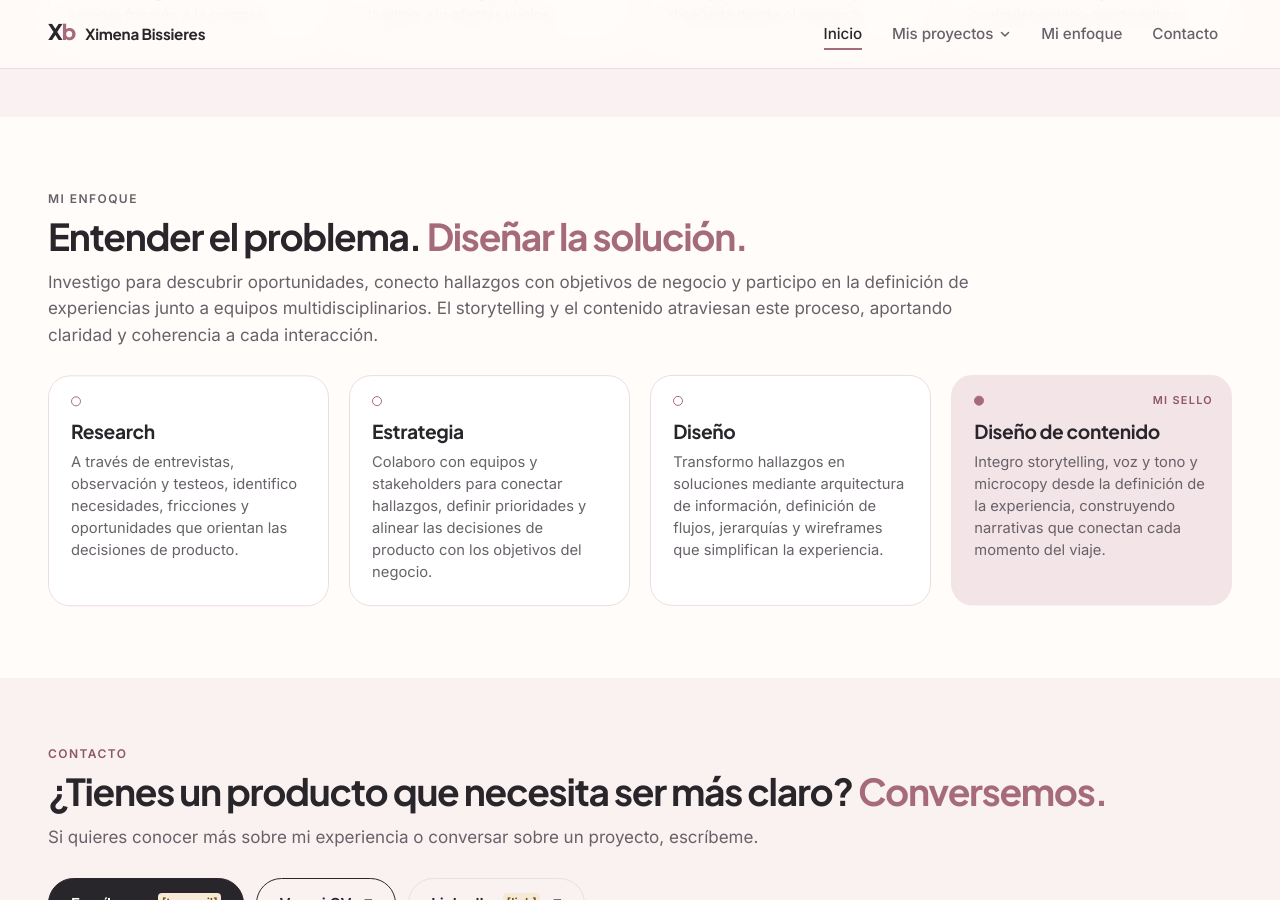
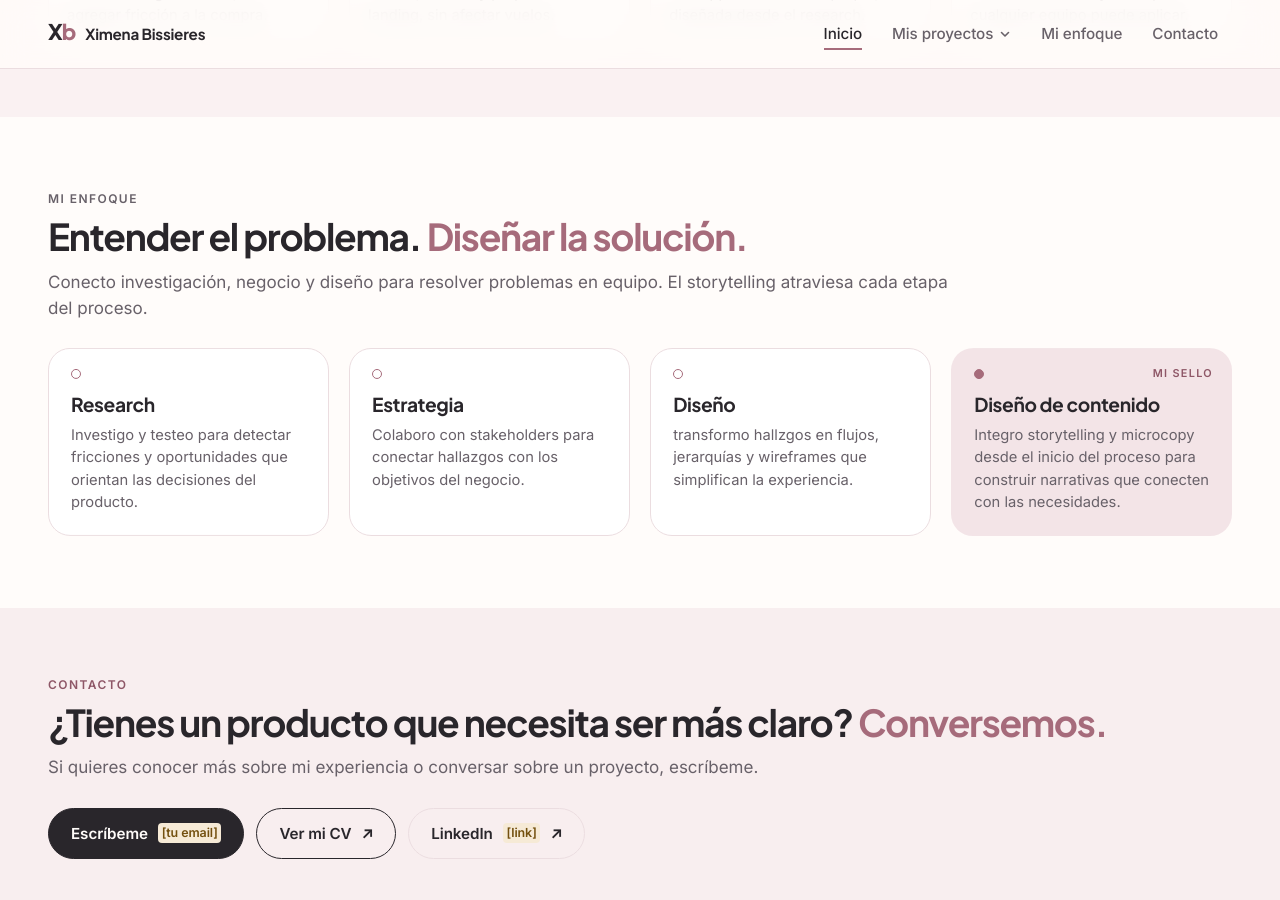
Before and after one commit to ximebissieres/Ximebissieres.github.io, a Jekyll site: the page built from index.html, in a window 1280 px wide and 900 px high, scrolled down 1325 px. Built offline with Jekyll 4.4.1, drawn with Linux system fonts in a browser that asks for light colours.

Commit message:
Update home.yml

```diff
--- a/_data/home.yml
+++ b/_data/home.yml
@@ -77,17 +77,17 @@ proyectos:
 enfoque:
   etiqueta: "Mi enfoque"
   titulo: "Entender el problema. *Diseñar la solución.*"
-  bajada: "Investigo para descubrir oportunidades, conecto hallazgos con objetivos de negocio y participo en la definición de experiencias junto a equipos multidisciplinarios. El storytelling y el contenido atraviesan este proceso, aportando claridad y coherencia a cada interacción."
+  bajada: "Conecto investigación, negocio y diseño para resolver problemas en equipo. El storytelling atraviesa cada etapa del proceso."
   # Capacidades: "destacada: true" pinta la tarjeta en rosa con su "marca".
   capacidades:
     - nombre: "Research"
-      descripcion: "A través de entrevistas, observación y testeos, identifico necesidades, fricciones y oportunidades que orientan las decisiones de producto."
+      descripcion: "Investigo y testeo para detectar fricciones y oportunidades que orientan las decisiones del producto."
     - nombre: "Estrategia"
-      descripcion: "Colaboro con equipos y stakeholders para conectar hallazgos, definir prioridades y alinear las decisiones de producto con los objetivos del negocio."
+      descripcion: "Colaboro con stakeholders para conectar hallazgos con los objetivos del negocio."
     - nombre: "Diseño"
-      descripcion: "Transformo hallazgos en soluciones mediante arquitectura de información, definición de flujos, jerarquías y wireframes que simplifican la experiencia."
+      descripcion: "transformo hallzgos en flujos, jerarquías y wireframes que simplifican la experiencia."
     - nombre: "Diseño de contenido"
-      descripcion: "Integro storytelling, voz y tono y microcopy desde la definición de la experiencia, construyendo narrativas que conectan cada momento del viaje."
+      descripcion: "Integro storytelling y microcopy desde el inicio del proceso para construir narrativas que conecten con las necesidades."
       destacada: true
       marca: "Mi sello"
 
```
